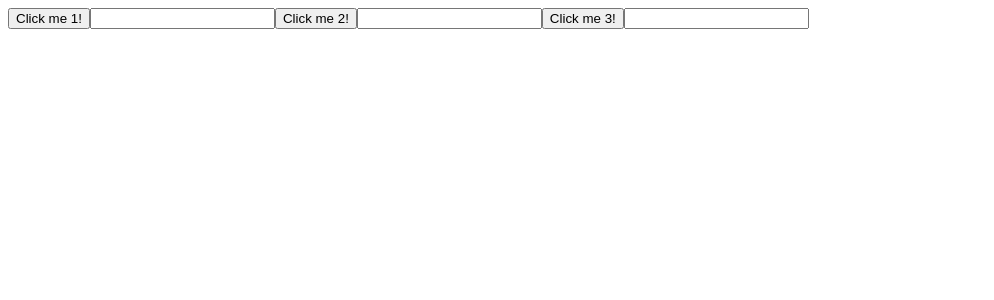
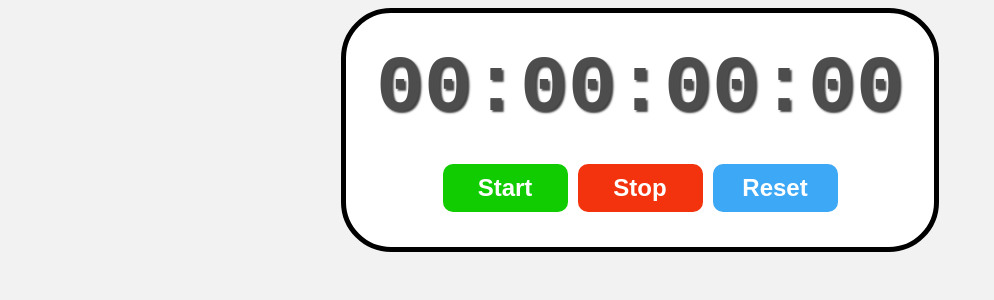
Before and after one commit to martahil/React_BroCode, a React (Vite) app: page / in a window 1280 px wide. Shown: the top 300 px of the page, without its empty margins (0-994 px from the left). Built offline with nearby package versions, Linux system fonts and the light colour scheme.

Commit message:
04:23:01 stopwatch app

```diff
--- a/src/App.jsx
+++ b/src/App.jsx
@@ -218,7 +218,7 @@
 
 export default App*/
 
-/* 19) */
+/* 19)
 import MyComponent from "./MyComponent.jsx"
 //import React from "react";
 
@@ -229,4 +229,16 @@
   );
 }
 
+export default App */
+
+/* 20) */
+import Stopwatch from "./Stopwatch.jsx"
+
+function App() {
+
+  return(
+    <Stopwatch/>
+  );
+}
+
 export default App
--- /dev/null
+++ b/src/Stopwatch.jsx
@@ -0,0 +1,66 @@
+import React, {useState, useEffect, useRef} from "react";
+
+function Stopwatch(){
+
+    const [isRunning, setIsRuning] = useState(false);
+    const [elapsedTime, setElapsedTime] = useState(0);
+    const intervalIdRed = useRef(null);
+    const startTimeRef = useRef(0);
+
+    useEffect(() => {
+
+        if(isRunning){
+            intervalIdRed.current = setInterval(() => {
+                setElapsedTime(Date.now() - startTimeRef.current);
+            }, 10)
+        }
+
+        return () => {
+            clearInterval(intervalIdRed.current);
+        }
+
+    }, [isRunning]);
+
+    function start(){
+        setIsRuning(true);
+        startTimeRef.current = Date.now() - elapsedTime;
+        console.log(startTimeRef.current);
+    }
+
+    function stop(){
+        setIsRuning(false);
+    }
+
+    function reset(){
+        setElapsedTime(0);
+        setIsRuning(false);
+    }
+
+    function formatTime(){
+
+        let hours = Math.floor(elapsedTime / (1000 * 60 * 60));
+        let minutes = Math.floor(elapsedTime / (1000 * 60) % 60);
+        let seconds = Math.floor(elapsedTime / (1000) % 60);
+        let milliseconds = Math.floor((elapsedTime % 1000) / 10);
+
+        hours = String(hours).padStart(2, "0");
+        minutes = String(minutes).padStart(2, "0");
+        seconds = String(seconds).padStart(2, "0");
+        milliseconds = String(milliseconds).padStart(2, "0");
+
+        return `${hours}:${minutes}:${seconds}:${milliseconds}`;
+    }
+
+    return (
+        <div className="stopwatch">
+            <div className="display">{formatTime()}</div>
+            <div className="controls">
+                <button onClick={start} className="start-button">Start</button>
+                <button onClick={stop} className="stop-button">Stop</button>
+                <button onClick={reset} className="reset-button">Reset</button>
+            </div>
+        </div>
+    );
+}
+
+export default Stopwatch;
--- a/src/index.css
+++ b/src/index.css
@@ -273,8 +273,69 @@
   text-shadow: 3px 3px 5px hsla(0, 0%, 0%, 0.75);
 }*/
 
-/* 18) */
+/* 18)
 .box{
   border: 3px solid;
   padding: 25px;
+} */
+
+/* 20) */
+body{
+  display: flex;
+  flex-direction: column;
+  align-items: center;
+  background-color: hsl(0, 0%, 95%);
 }
+
+.stopwatch{
+  display: flex;
+  flex-direction: column;
+  align-items: center;
+  border: 5px solid;
+  border-radius: 50px;
+  background-color: white;
+  padding: 30px;
+}
+
+.display{
+  font-size: 5rem;
+  font-family: monospace;
+  font-weight: bold;
+  color: hsl(0, 0%, 30%);
+  text-shadow: 2px 2px 2px hsla(0, 0%, 0%, 0.75);
+  margin-bottom: 25px;
+}
+
+.controls button{
+  font-size: 1.5rem;
+  font-weight: bold;
+  padding: 10px 20px;
+  margin: 5px;
+  min-width: 125px;
+  border: none;
+  border-radius: 10px;
+  cursor: pointer;
+  color: white;
+  transition: background-color 0.5s ease;
+}
+
+.start-button{
+  background-color: hsl(115, 100%, 40%) ;
+}
+.start-button:hover{
+  background-color: hsl(115, 100%, 35%) ;
+}
+
+.stop-button{
+  background-color: hsl(10, 90%, 50%) ;
+}
+.stop-button:hover{
+  background-color: hsl(10, 90%, 45%) ;
+}
+
+.reset-button{
+  background-color: hsl(205, 90%, 60%) ;
+}
+.reset-button:hover{
+  background-color: hsl(205, 90%, 55%) ;
+}
--- a/src/main.jsx
+++ b/src/main.jsx
@@ -4,7 +4,7 @@
 import './index.css'
 
 createRoot(document.getElementById('root')).render(
-
+  <StrictMode>
     <App />
-
+  </StrictMode>,
 )
```
